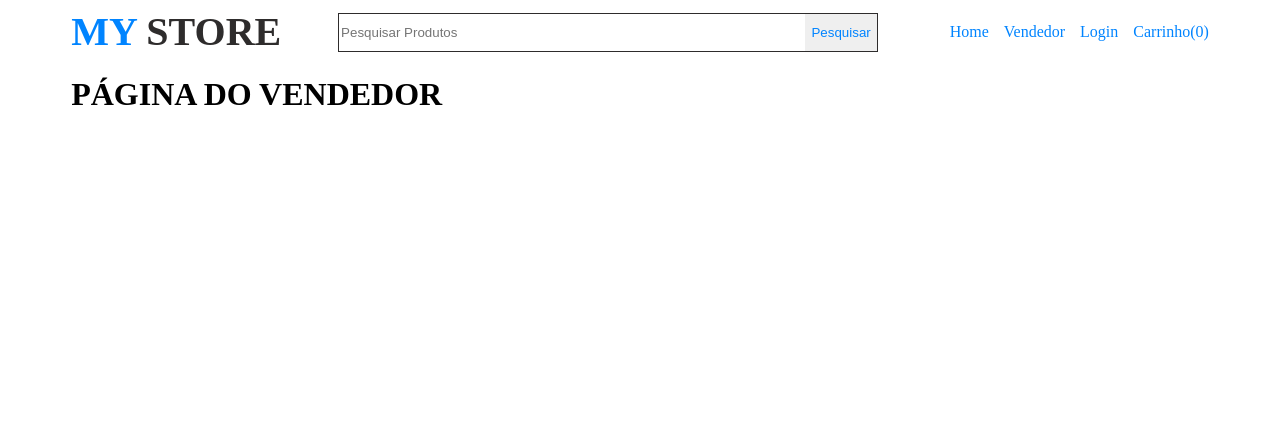
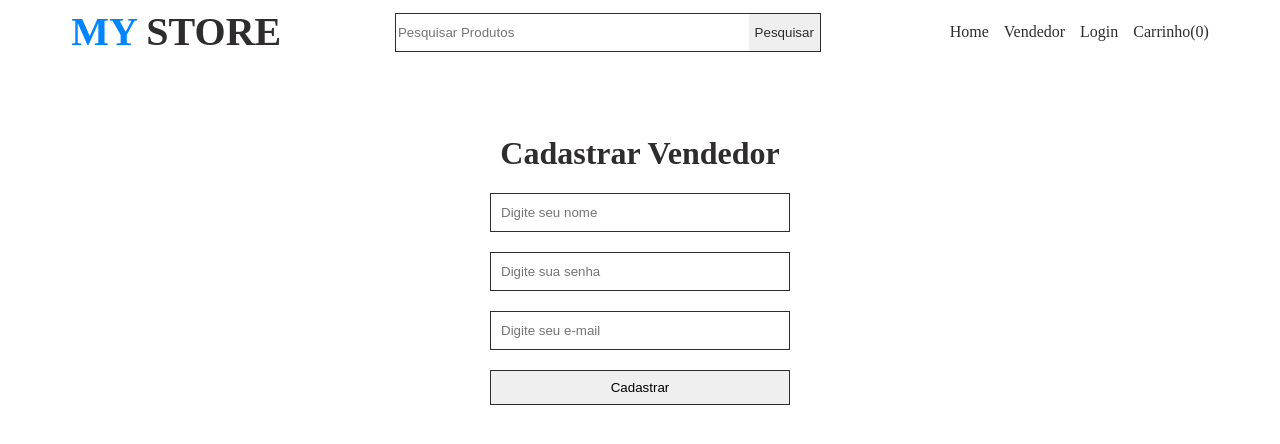
Before and after one commit to Silvio-Ferreira/Angular-Loja, an Angular app in the folder loja-projeto/: page /seller-auth in a window 1280 px wide. Shown: the top 444 px of the page. Built offline with nearby package versions, Linux system fonts and the light colour scheme.

Commit message:
update
Por hora, iremos utilizar um arquivo JSON como base de dados.

```diff
--- a/loja-projeto/package.json
+++ b/loja-projeto/package.json
@@ -18,6 +18,7 @@
     "@angular/platform-browser": "^19.0.0",
     "@angular/platform-browser-dynamic": "^19.0.0",
     "@angular/router": "^19.0.0",
+    "loja-projeto": "file:",
     "rxjs": "~7.8.0",
     "tslib": "^2.3.0",
     "zone.js": "~0.15.0"
--- a/loja-projeto/src/app/app.module.ts
+++ b/loja-projeto/src/app/app.module.ts
@@ -6,6 +6,7 @@
 import { HeaderComponent } from './header/header.component';
 import { HomeComponent } from './home/home.component';
 import { SellerAuthComponent } from './seller-auth/seller-auth.component';
+import { FormsModule } from '@angular/forms';
 
 @NgModule({
   declarations: [
@@ -16,7 +17,8 @@
   ],
   imports: [
     BrowserModule,
-    AppRoutingModule
+    AppRoutingModule,
+    FormsModule
   ],
   providers: [],
   bootstrap: [AppComponent]
--- a/loja-projeto/src/app/header/header.component.css
+++ b/loja-projeto/src/app/header/header.component.css
@@ -23,6 +23,12 @@
   padding: 0;
 }
 
+.nav ul li a:hover{
+  transform: translateY(-1px);
+  transition: all 0.7s;
+  text-decoration: underline;
+}
+
 .nav li{
   padding-left: 15px;
   padding-top: 15px;
@@ -30,27 +36,27 @@
 
 .nav li a{
   text-decoration: none;
-  color: #0084ff;
+  color: #2e2c2c;
 }
 
 .nav .nav-search{
   margin-top: 5px;
   flex: 1;
   display: flex;
-  margin-left: 5%;
-  margin-right: 5%;
+  margin-left: 10%;
+  margin-right: 10%;
 }
 
 .nav .nav-search input{
   flex: 1;
-  color: #0084ff;
+  color: #2e2c2c;
   border: 1px solid #2e2c2c;
   height: 35px;
   border-right: 0px;
 }
 
 .nav .nav-search button{
-  color: #0084ff;
+  color: #2e2c2c;
   border: 1px solid #2e2c2c;
   height: 39px;
   border-left: 0px;
--- a/loja-projeto/src/app/seller-auth/seller-auth.component.css
+++ b/loja-projeto/src/app/seller-auth/seller-auth.component.css
@@ -0,0 +1,6 @@
+.sign-up{
+  text-align: center;
+  margin-bottom: 50px;
+  margin-top: 80px;
+  color: #2e2c2c;
+}
--- a/loja-projeto/src/app/seller-auth/seller-auth.component.html
+++ b/loja-projeto/src/app/seller-auth/seller-auth.component.html
@@ -1 +1,11 @@
-<h1>PÁGINA DO VENDEDOR</h1>
+<div class="seller-auth">
+  <div class="sign-up">
+    <h1>Cadastrar Vendedor</h1>
+    <form #sellerSignUp="ngForm" (ngSubmit)="signUp(sellerSignUp.value)" class="comom-form">
+      <input class="form-input" type="text" ngModel name="name" placeholder="Digite seu nome"/>
+      <input class="form-input" type="password" ngModel name="password" placeholder="Digite sua senha"/>
+      <input class="form-input" type="text" ngModel name="email" placeholder="Digite seu e-mail"/>
+      <button class="form-button">Cadastrar</button>
+    </form>
+  </div>
+</div>
--- a/loja-projeto/src/app/seller-auth/seller-auth.component.ts
+++ b/loja-projeto/src/app/seller-auth/seller-auth.component.ts
@@ -1,4 +1,4 @@
-import { Component } from '@angular/core';
+import { Component, OnInit } from '@angular/core';
 
 @Component({
   selector: 'app-seller-auth',
@@ -6,6 +6,12 @@
   templateUrl: './seller-auth.component.html',
   styleUrl: './seller-auth.component.css'
 })
-export class SellerAuthComponent {
+export class SellerAuthComponent implements OnInit{
+  constructor(){}
 
+  ngOnInit(): void {}
+
+  signUp(data:object):void{
+    console.warn(data)
+  }
 }
--- a/loja-projeto/src/styles.css
+++ b/loja-projeto/src/styles.css
@@ -7,3 +7,26 @@
   margin-left: 5%;
   margin-right: 5%;
 }
+
+.comom-form{
+  text-align: center;
+  display: flex;
+  flex-direction: column;
+  margin: auto;
+  width: 300px;
+}
+
+.form-input{
+  height: 35px;
+  margin-bottom: 20px;
+  padding-left: 10px;
+  border: 1px solid #2e2c2c;
+  color: #2e2c2c;
+}
+
+.form-button {
+  height: 35px;
+  border: 1px solid #2e2c2c;
+  cursor: pointer;
+
+}
```
Also changed, not shown: 2 other files (tests, documents, lock files or other folders).
